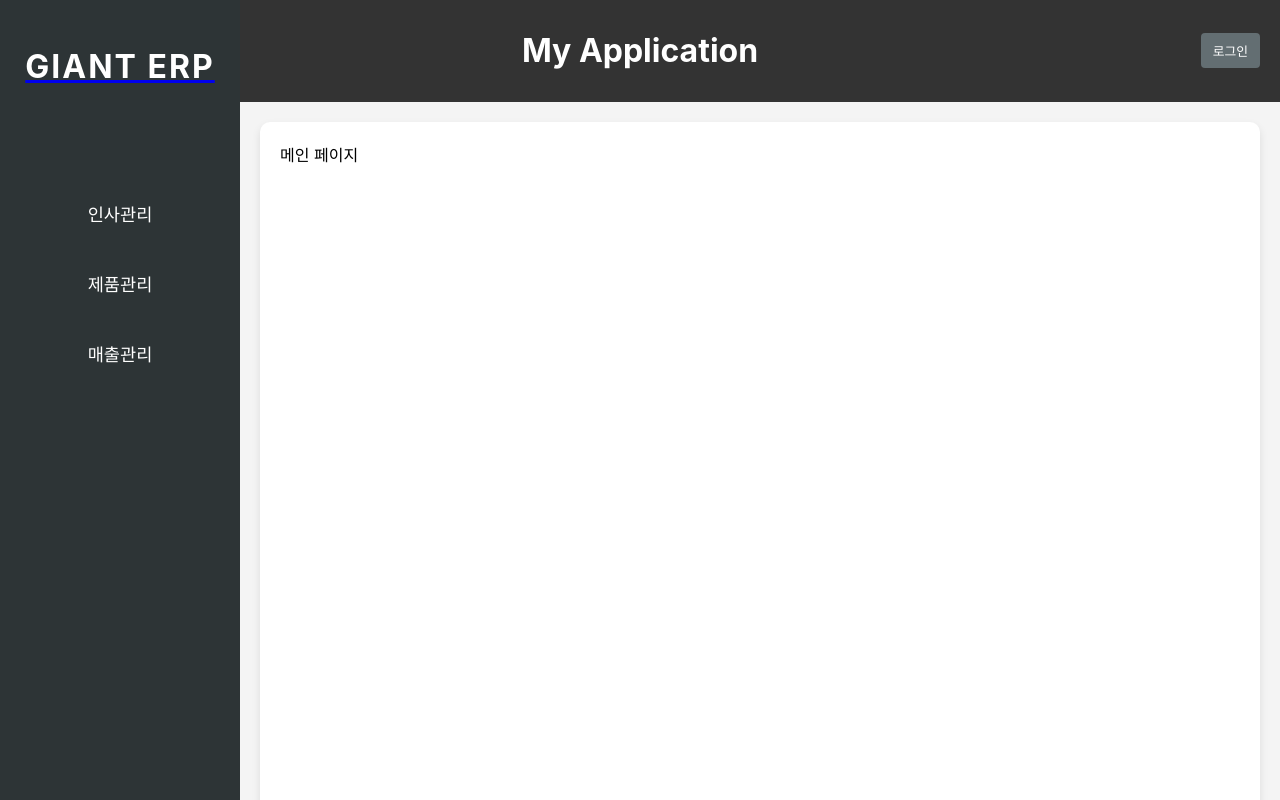
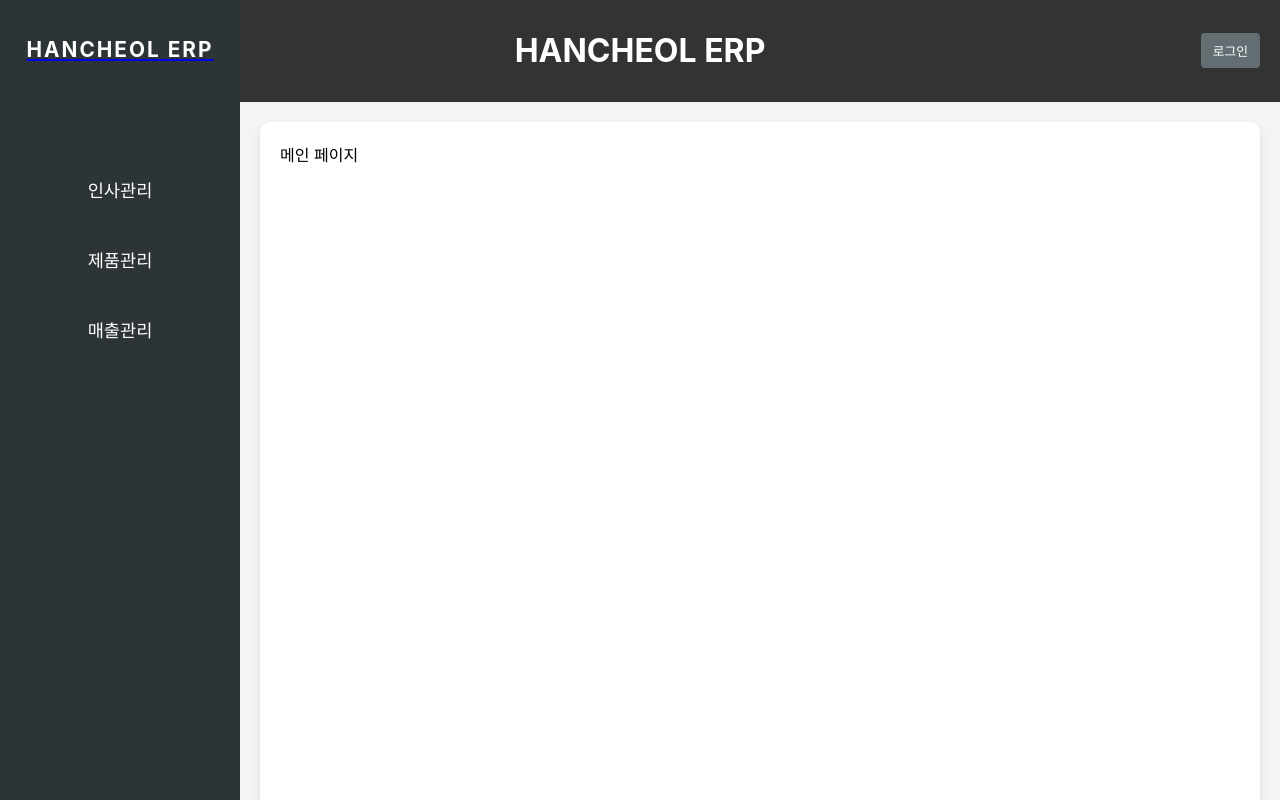
Before and after one commit to hancheolKim/StockTalk, a React (Create React App) app: page / in a window 1280 px wide. Built offline with nearby package versions, Linux system fonts and the light colour scheme.

Commit message:
헤더와 네비바 타이틀 변경

```diff
--- a/src/components/layout/Header.js
+++ b/src/components/layout/Header.js
@@ -6,7 +6,7 @@ const Header = ({ toggleNavbar, isNavVisible, isLoggedIn, userStatus, handleLogo
   return (
     <header className="header">
       <h1 className="header-title">
-        <Link to="/" className="Header-button">My Application</Link>
+        <Link to="/" className="Header-button">HANCHEOL ERP</Link>
       </h1>
 
 
--- a/src/components/layout/Navbar.css
+++ b/src/components/layout/Navbar.css
@@ -25,7 +25,7 @@
 
   /* 제목 스타일 */
   .navbar h2 {
-    font-size: 2rem; /* 제목 크기 키우기 */
+    font-size: 1.3rem; /* 제목 크기 키우기 */
     color: #ffffff; /* 흰색 글씨 */
     margin-bottom: 30px;
     text-transform: uppercase; /* 모든 글자 대문자 */
--- a/src/components/layout/Navbar.js
+++ b/src/components/layout/Navbar.js
@@ -16,7 +16,7 @@ const Navbar = ({ isVisible, setIsVisible }) => {
   return (
     <div className={`navbar ${isVisible ? "visible" : "hidden"}`}>
       <Link to="/" onClick={isClicked}>
-        <h2>GIANT ERP</h2>
+        <h2>Hancheol ERP</h2>
       </Link>
       <div className="navbar-buttons">
         <Link
```
